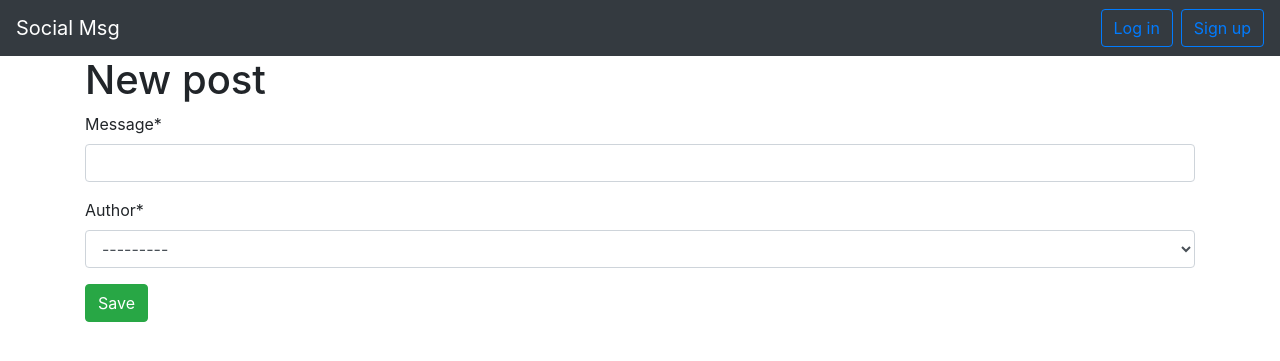
After one commit to babu-thomas/social-messaging-app, a Django app: page /posts/new/ in a window 1280 px wide. The commit adds this page. Shown: the top 361 px of the page. Run offline with Django 3.2, Linux system fonts and the light colour scheme; data comes from the database, SQL or seed files in the repository; both versions use the stored data as it was after the commit; some libraries are stand-ins or nearby versions.

Commit message:
Add functionality to create new posts

```diff
--- a/posts/urls.py
+++ b/posts/urls.py
@@ -4,6 +4,7 @@ from . import views
 
 urlpatterns = [
     path('', views.PostListView.as_view(), name='post_list'),
+    path('new/', views.PostCreateView.as_view(), name='post_new'),
     path('<int:pk>/', views.PostDetailView.as_view(), name='post_detail'),
     path('<int:pk>/edit/', views.PostUpdateView.as_view(), name='post_edit'),
     path('<int:pk>/delete/', views.PostDeleteView.as_view(), name='post_delete'),
--- a/posts/views.py
+++ b/posts/views.py
@@ -1,6 +1,6 @@
 from django.urls import reverse_lazy
 from django.views.generic import ListView, DetailView
-from django.views.generic.edit import UpdateView, DeleteView
+from django.views.generic.edit import UpdateView, DeleteView, CreateView
 
 from . import models
 
@@ -25,3 +25,9 @@ class PostDeleteView(DeleteView):
     model = models.Post
     template_name = 'post_delete.html'
     success_url = reverse_lazy('post_list')
+
+
+class PostCreateView(CreateView):
+    model = models.Post
+    template_name = 'post_new.html'
+    fields = ['message', 'author']
--- a/templates/base.html
+++ b/templates/base.html
@@ -13,6 +13,11 @@
   <body>
     <nav class="navbar navbar-expand-sm navbar-dark bg-dark">
         <a class="navbar-brand" href="{% url 'home' %}">Social Msg</a>
+        {% if user.is_authenticated %}
+        <ul class="navbar-nav mr-auto">
+            <li class="nav-item"><a href="{% url 'post_new' %}">+ New</a></li>
+        </ul>
+        {% endif %}
         <button class="navbar-toggler" type="button" data-toggle="collapse" data-target="#navbarContent" aria-controls="navbarContent" aria-expanded="false" aria-label="Toggle navigation">
             <span class="navbar-toggler-icon"></span>
         </button>
--- /dev/null
+++ b/templates/post_new.html
@@ -0,0 +1,14 @@
+{% extends 'base.html' %}
+
+{% load crispy_forms_tags %}
+
+{% block title %}Create post{% endblock %}
+
+{% block content %}
+<h1>New post</h1>
+<form action="" method="post">
+    {% csrf_token %}
+    {{ form|crispy }}
+    <button class="btn btn-success" type="submit">Save</button>
+</form>
+{% endblock %}
```
Also changed, not shown: db.sqlite3.
